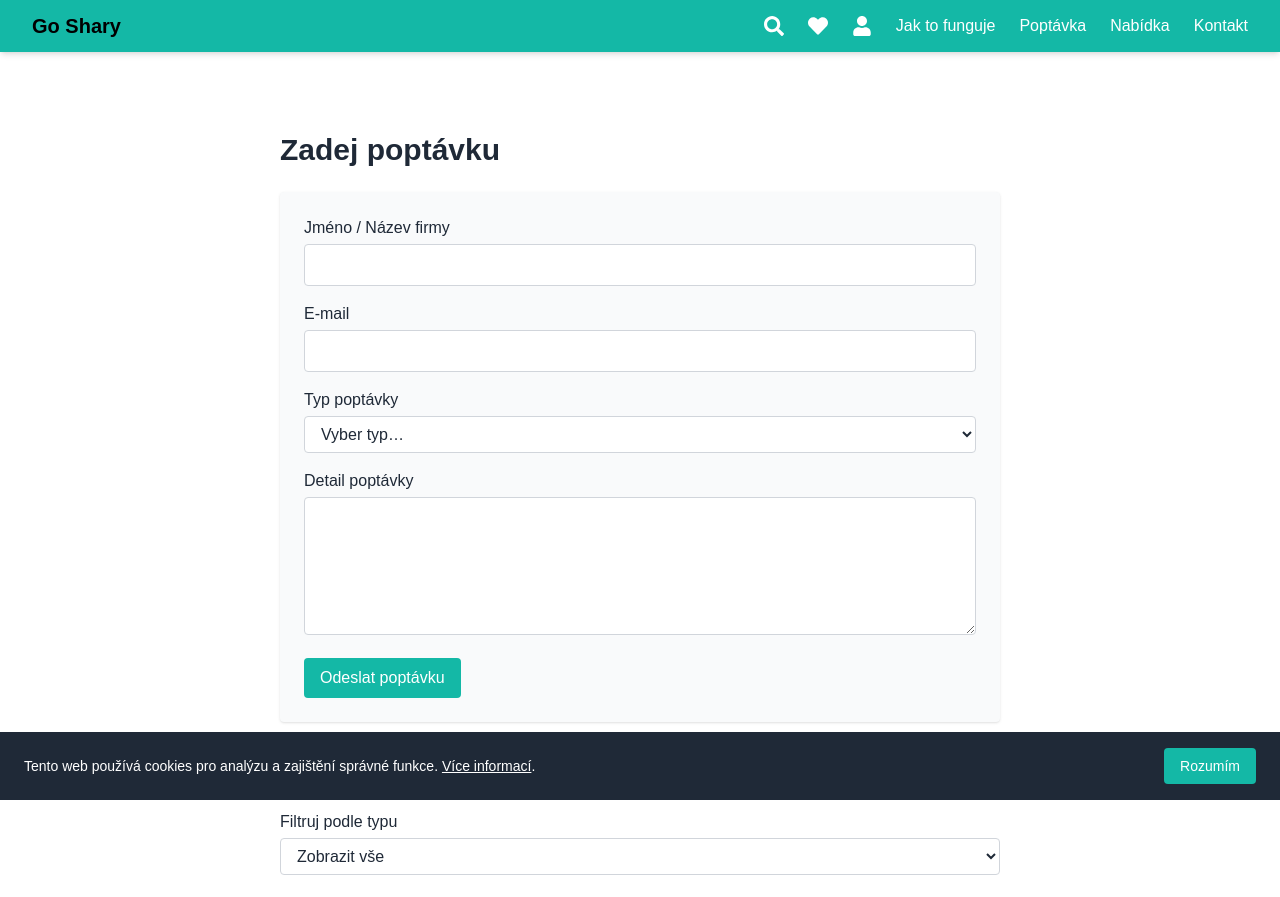
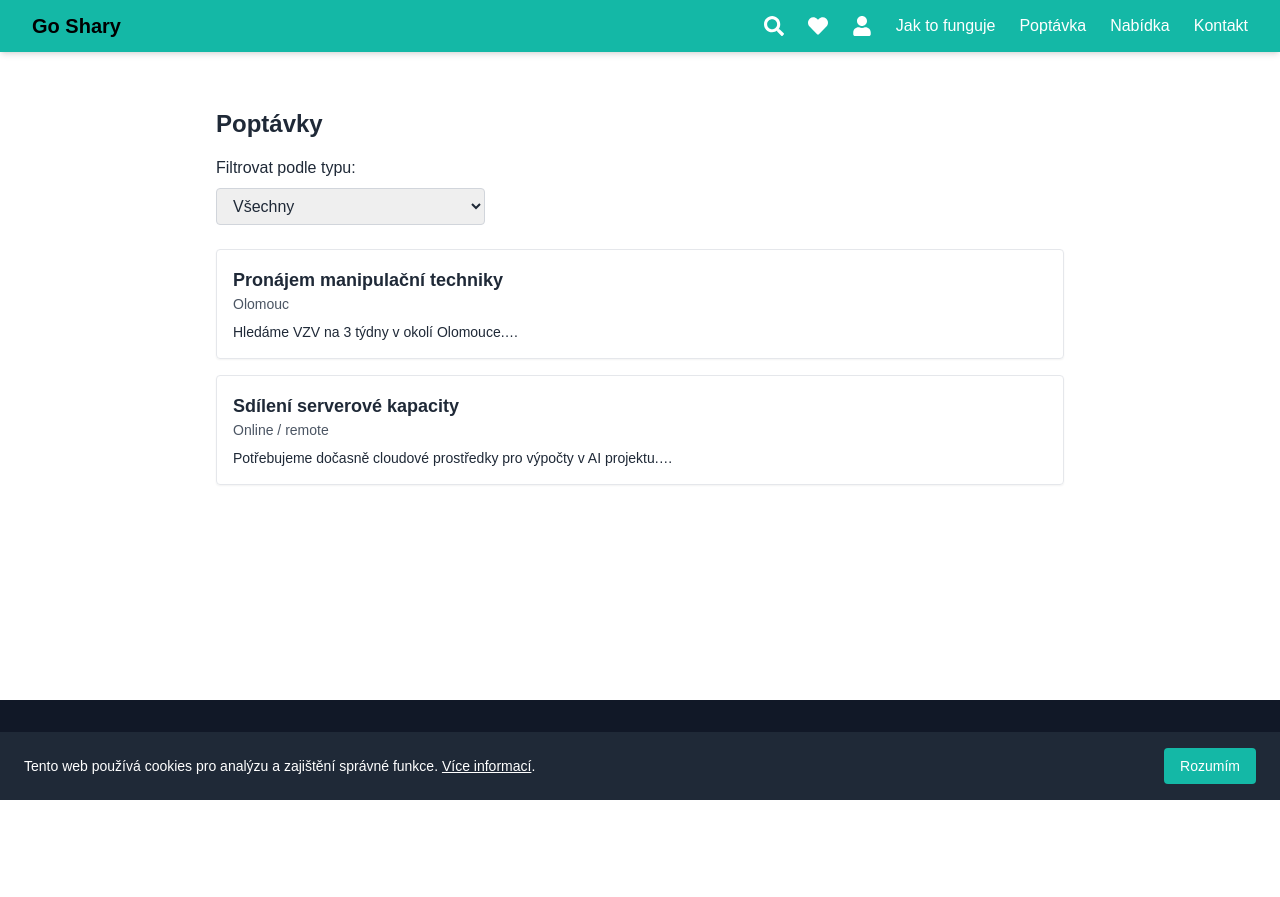
Before and after one commit to Tekier10/goshary, a Next.js app: page /poptavka in a window 1280 px wide. Shown: the top 897 px of the page. After the commit the page ends 800 px from the top, so only its background shows below. Built offline with nearby package versions, Linux system fonts and the light colour scheme; a web font is replaced by a local one.

Commit message:
Update poptavka.tsx

```diff
--- a/pages/poptavka.tsx
+++ b/pages/poptavka.tsx
@@ -1,115 +1,40 @@
-// pages/poptavka.tsx
+import { useState } from 'react'; import Link from 'next/link';
 
-import { useState } from 'react';
+const mockPoptavky = [ { id: '1', typ: 'Pronájem manipulační techniky', popis: 'Hledáme VZV na 3 týdny v okolí Olomouce.', lokalita: 'Olomouc', kontakt: 'logistika@firma.cz', }, { id: '2', typ: 'Sdílení serverové kapacity', popis: 'Potřebujeme dočasně cloudové prostředky pro výpočty v AI projektu.', lokalita: 'Online / remote', kontakt: 'it@inovace.cz', }, ];
 
-type Poptavka = {
-  id: number;
-  typ: string;
-  zadavatel: string;
-  zprava: string;
-};
+export default function PoptavkaPage() { const [typFiltr, setTypFiltr] = useState('');
 
-const fakePoptavky: Poptavka[] = [
-  { id: 1, typ: 'prostor', zadavatel: 'LogiTrans s.r.o.', zprava: 'Hledáme sklad na 2 měsíce v Brně.' },
-  { id: 2, typ: 'vybaveni', zadavatel: 'TechnikPro', zprava: 'Sdílíme CNC frézu na 14 dní.' },
-  { id: 3, typ: 'doprava', zadavatel: 'Doprava CZ', zprava: 'Poptáváme dodávku na 1 den, Praha.' },
-  { id: 4, typ: 'sluzby', zadavatel: 'KancelářeX', zprava: 'Hledáme IT specialistu na výpomoc.' },
-];
+const typy = [...new Set(mockPoptavky.map((p) => p.typ))]; const filteredPoptavky = typFiltr ? mockPoptavky.filter((p) => p.typ === typFiltr) : mockPoptavky;
 
-export default function Poptavka() {
-  const [submitted, setSubmitted] = useState(false);
-  const [type, setType] = useState('');
-  const [filterType, setFilterType] = useState('');
+return ( <main className="max-w-4xl mx-auto p-6"> <h1 className="text-2xl font-bold mb-4">Poptávky</h1>
 
-  const handleSubmit = (e: React.FormEvent) => {
-    e.preventDefault();
-    setSubmitted(true);
-  };
+<div className="mb-6">
+    <label className="block mb-2 font-medium">Filtrovat podle typu:</label>
+    <select
+      value={typFiltr}
+      onChange={(e) => setTypFiltr(e.target.value)}
+      className="border border-gray-300 rounded px-3 py-2"
+    >
+      <option value="">Všechny</option>
+      {typy.map((typ) => (
+        <option key={typ} value={typ}>
+          {typ}
+        </option>
+      ))}
+    </select>
+  </div>
 
-  const zobrazenePoptavky = filterType
-    ? fakePoptavky.filter((p) => p.typ === filterType)
-    : fakePoptavky;
+  <div className="grid gap-4">
+    {filteredPoptavky.map((poptavka) => (
+      <Link key={poptavka.id} href={`/poptavka/${poptavka.id}`}>
+        <div className="border rounded p-4 shadow-sm hover:bg-gray-50 hover:shadow-md transition cursor-pointer">
+          <h2 className="text-lg font-semibold">{poptavka.typ}</h2>
+          <p className="text-sm text-gray-600">{poptavka.lokalita}</p>
+          <p className="mt-2 text-sm text-gray-800">{poptavka.popis.slice(0, 100)}…</p>
+        </div>
+      </Link>
+    ))}
+  </div>
+</main>
 
-  return (
-    <main className="max-w-3xl mx-auto px-6 py-12 text-gray-800">
-      <h1 className="text-3xl font-bold mb-6">Zadej poptávku</h1>
-
-      {!submitted ? (
-        <form onSubmit={handleSubmit} className="bg-gray-50 p-6 rounded shadow space-y-4 mb-10">
-          <div>
-            <label className="block font-medium mb-1">Jméno / Název firmy</label>
-            <input type="text" required className="w-full border border-gray-300 rounded px-3 py-2" />
-          </div>
-
-          <div>
-            <label className="block font-medium mb-1">E-mail</label>
-            <input type="email" required className="w-full border border-gray-300 rounded px-3 py-2" />
-          </div>
-
-          <div>
-            <label className="block font-medium mb-1">Typ poptávky</label>
-            <select
-              required
-              value={type}
-              onChange={(e) => setType(e.target.value)}
-              className="w-full border border-gray-300 rounded px-3 py-2 bg-white"
-            >
-              <option value="">Vyber typ…</option>
-              <option value="prostor">Sdílení prostoru</option>
-              <option value="doprava">Sdílení dopravy</option>
-              <option value="vybaveni">Vybavení</option>
-              <option value="sluzby">Služby</option>
-              <option value="jine">Jiné</option>
-            </select>
-          </div>
-
-          <div>
-            <label className="block font-medium mb-1">Detail poptávky</label>
-            <textarea required className="w-full border border-gray-300 rounded px-3 py-2" rows={5}></textarea>
-          </div>
-
-          <button
-            type="submit"
-            className="bg-teal-500 hover:bg-teal-600 text-white px-4 py-2 rounded"
-          >
-            Odeslat poptávku
-          </button>
-        </form>
-      ) : (
-        <div className="bg-green-100 text-green-800 px-4 py-3 rounded shadow mb-10">
-          Děkujeme! Tvoje poptávka byla přijata.
-        </div>
-      )}
-
-      <h2 className="text-2xl font-semibold mb-4">📋 Poptávky ostatních</h2>
-
-      <div className="mb-6">
-        <label className="block font-medium mb-1">Filtruj podle typu</label>
-        <select
-          value={filterType}
-          onChange={(e) => setFilterType(e.target.value)}
-          className="w-full border border-gray-300 rounded px-3 py-2 bg-white"
-        >
-          <option value="">Zobrazit vše</option>
-          <option value="prostor">Prostor</option>
-          <option value="doprava">Doprava</option>
-          <option value="vybaveni">Vybavení</option>
-          <option value="sluzby">Služby</option>
-        </select>
-      </div>
-
-      <ul className="space-y-4">
-        {zobrazenePoptavky.map((p) => (
-          <li key={p.id} className="border border-gray-300 rounded p-4 bg-white shadow-sm">
-            <p className="text-sm text-gray-500 mb-1">Typ: <strong>{p.typ}</strong></p>
-            <p className="font-semibold">{p.zadavatel}</p>
-            <p>{p.zprava}</p>
-          </li>
-        ))}
-        {zobrazenePoptavky.length === 0 && (
-          <p className="text-gray-500 italic">Žádné poptávky tohoto typu.</p>
-        )}
-      </ul>
-    </main>
-  );
-}
+); }
```
